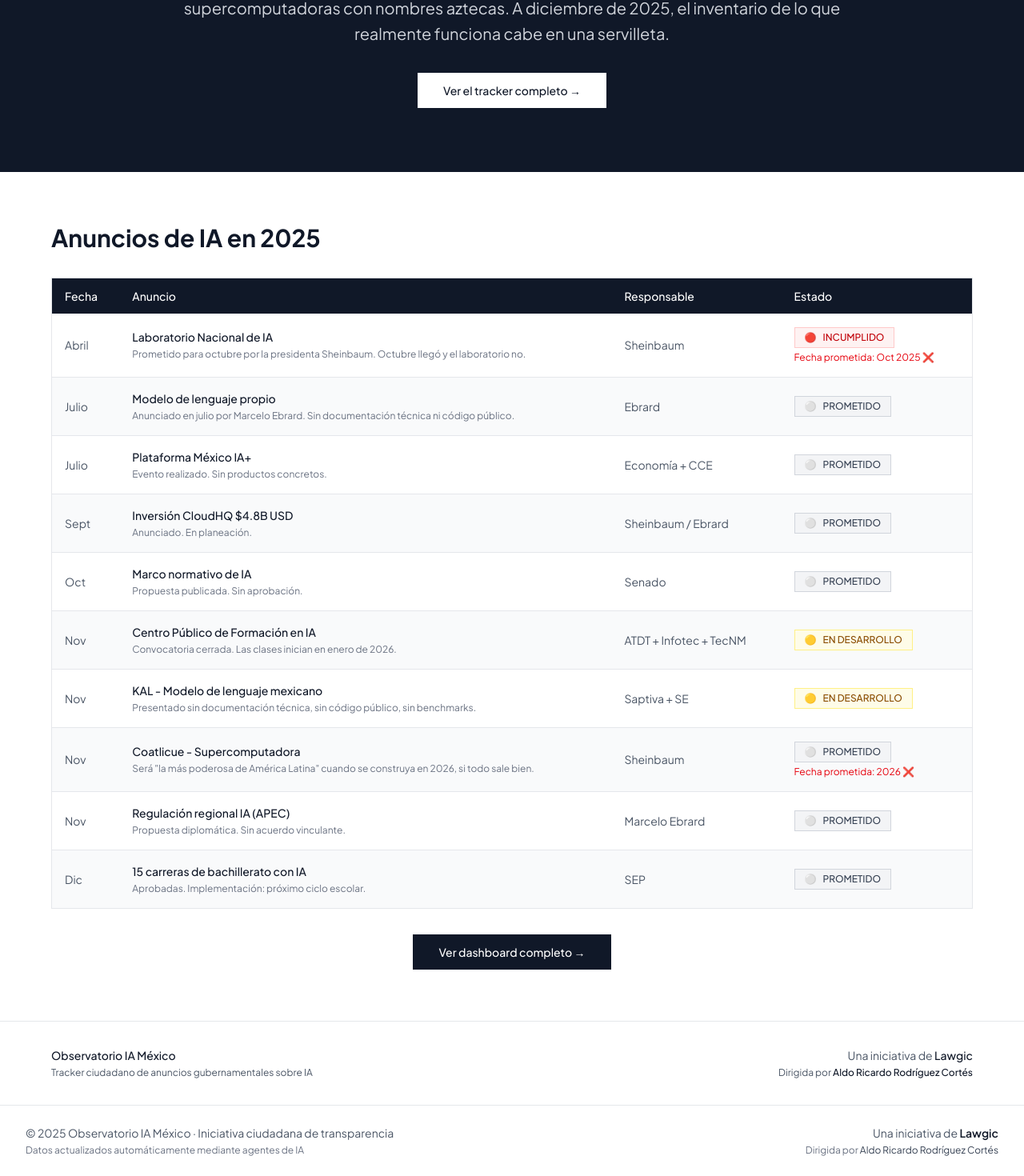
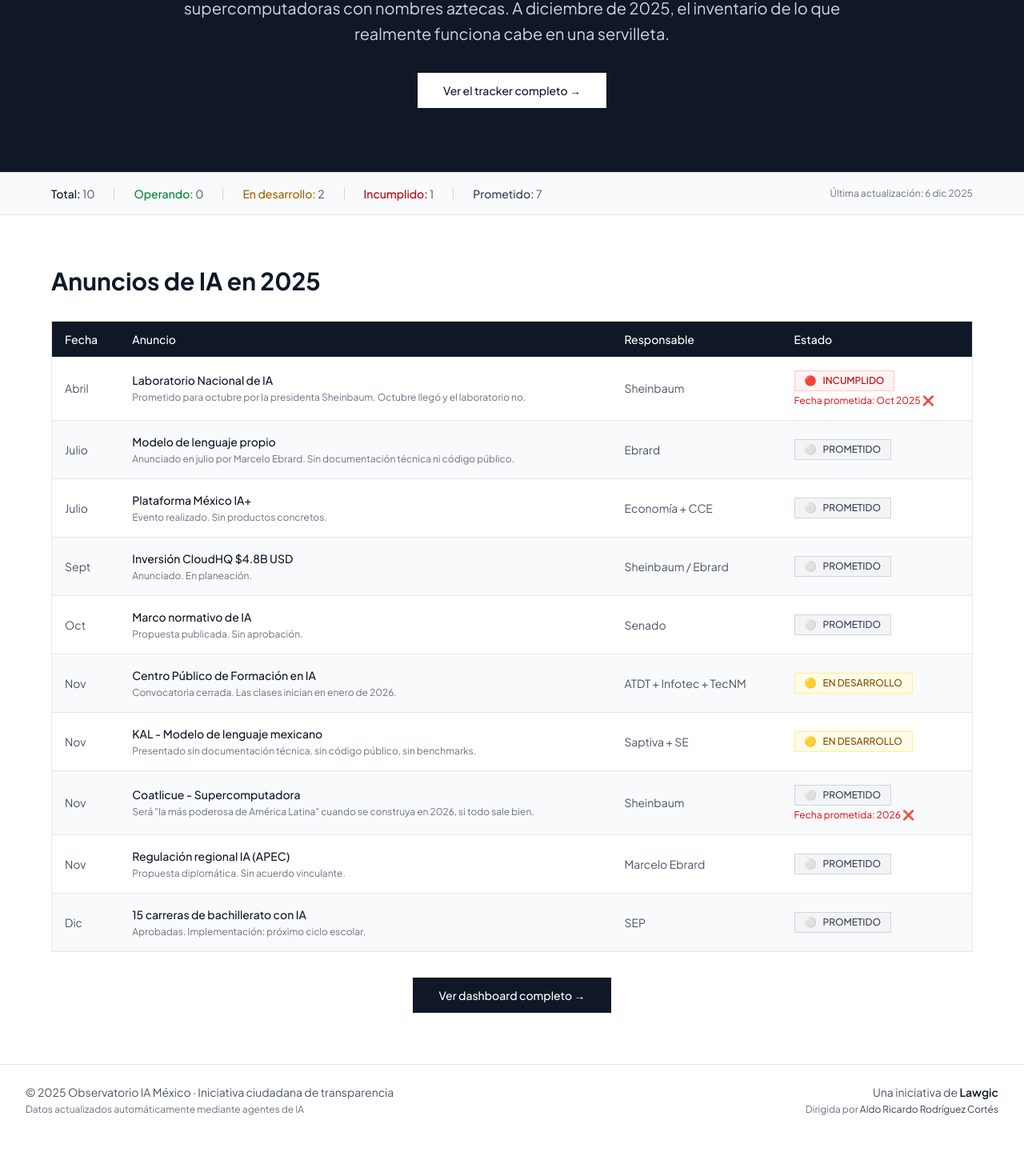
Before and after one commit to ritchiero/observatorio-ia-mexico, a Next.js app: page / in a window 1280 px wide. Shown: the part 360-1830 px from the top of the page at 80% size. After the commit the page ends 1779 px from the top, so only its background shows below. Built offline with nearby package versions, Linux system fonts and the light colour scheme.

Commit message:
Agregar barra de stats, última actualización y eliminar footer duplicado

```diff
--- a/app/page.tsx
+++ b/app/page.tsx
@@ -88,6 +88,15 @@
     },
   ];
 
+  // Calcular estadísticas
+  const stats = {
+    total: anuncios.length,
+    operando: anuncios.filter(a => a.status === 'operando').length,
+    enDesarrollo: anuncios.filter(a => a.status === 'en_desarrollo').length,
+    incumplido: anuncios.filter(a => a.status === 'incumplido').length,
+    prometido: anuncios.filter(a => a.status === 'prometido').length,
+  };
+
   const getStatusColor = (status: string) => {
     const colors = {
       incumplido: 'bg-red-50 text-red-700 border-red-200',
@@ -139,6 +148,43 @@
             >
               Ver el tracker completo →
             </Link>
+          </div>
+        </div>
+      </section>
+
+      {/* Barra de estadísticas */}
+      <section className="bg-gray-50 border-y border-gray-200 py-4 px-4">
+        <div className="max-w-6xl mx-auto">
+          <div className="flex flex-wrap items-center justify-between gap-4 text-sm">
+            <div className="flex flex-wrap items-center gap-6">
+              <div>
+                <span className="font-medium text-gray-900">Total:</span>{' '}
+                <span className="text-gray-600">{stats.total}</span>
+              </div>
+              <div className="h-4 w-px bg-gray-300" />
+              <div>
+                <span className="font-medium text-green-700">Operando:</span>{' '}
+                <span className="text-gray-600">{stats.operando}</span>
+              </div>
+              <div className="h-4 w-px bg-gray-300" />
+              <div>
+                <span className="font-medium text-yellow-700">En desarrollo:</span>{' '}
+                <span className="text-gray-600">{stats.enDesarrollo}</span>
+              </div>
+              <div className="h-4 w-px bg-gray-300" />
+              <div>
+                <span className="font-medium text-red-700">Incumplido:</span>{' '}
+                <span className="text-gray-600">{stats.incumplido}</span>
+              </div>
+              <div className="h-4 w-px bg-gray-300" />
+              <div>
+                <span className="font-medium text-gray-700">Prometido:</span>{' '}
+                <span className="text-gray-600">{stats.prometido}</span>
+              </div>
+            </div>
+            <div className="text-xs text-gray-500">
+              Última actualización: 6 dic 2025
+            </div>
           </div>
         </div>
       </section>
@@ -199,37 +245,6 @@
           </div>
         </div>
       </section>
-
-      {/* Footer mínimo */}
-      <footer className="border-t border-gray-200 py-8 px-4">
-        <div className="max-w-6xl mx-auto">
-          <div className="flex flex-col md:flex-row justify-between items-center gap-4 text-sm text-gray-600">
-            <div>
-              <p className="font-medium text-gray-900">Observatorio IA México</p>
-              <p className="text-xs mt-1">Tracker ciudadano de anuncios gubernamentales sobre IA</p>
-            </div>
-            <div className="text-center md:text-right">
-              <p>
-                Una iniciativa de{' '}
-                <a href="https://lawgic.com" target="_blank" rel="noopener noreferrer" className="font-medium text-gray-900 hover:underline">
-                  Lawgic
-                </a>
-              </p>
-              <p className="text-xs mt-1">
-                Dirigida por{' '}
-                <a
-                  href="https://www.linkedin.com/in/aldoricardorodriguez"
-                  target="_blank"
-                  rel="noopener noreferrer"
-                  className="font-medium text-gray-900 hover:underline"
-                >
-                  Aldo Ricardo Rodríguez Cortés
-                </a>
-              </p>
-            </div>
-          </div>
-        </div>
-      </footer>
     </div>
   );
 }
```
